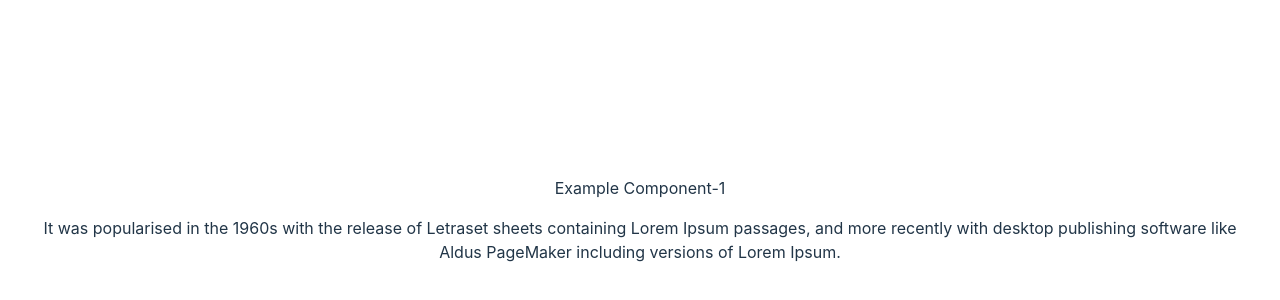
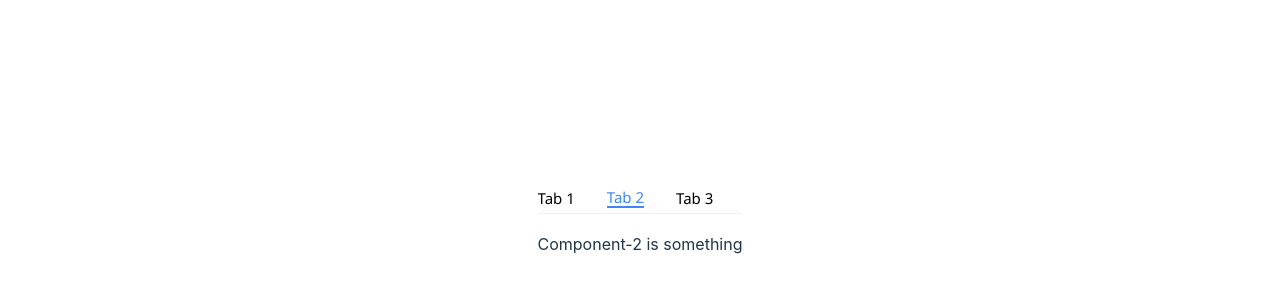
Before and after one commit to vikrantaroraa/canary-design, a React (Vite) app: page / in a window 1280 px wide. Shown: the part 172-472 px from the top of the page. Built offline with nearby package versions, Linux system fonts and the light colour scheme.

Commit message:
feat: created TabsTypeA component

```diff
--- a/src/App.tsx
+++ b/src/App.tsx
@@ -1,10 +1,10 @@
-import ExampleComponent1 from "src/components/example-components/Component1";
 import "./App.css";
+import TabsTypeA from "src/components/TabsTypeA";
 
 function App() {
   return (
     <>
-      <ExampleComponent1 />
+      <TabsTypeA />
     </>
   );
 }
--- /dev/null
+++ b/src/components/TabsTypeA/index.module.css
@@ -0,0 +1,36 @@
+.tabs {
+  width: 100%;
+}
+.tabs-navigation {
+  display: flex;
+  align-items: center;
+  gap: 32px;
+  height: 30px;
+  flex: auto;
+  overflow: hidden;
+  border-bottom: 1px solid #f0f0f0;
+}
+
+.tab {
+  font-family: "Segoe UI", "Roboto", "Helvetica Neue", "Arial", "Noto Sans",
+    sans-serif, "Apple Color Emoji", "Segoe UI Emoji", "Segoe UI Symbol",
+    "Noto Color Emoji";
+  font-style: normal;
+  font-weight: 400;
+  font-size: 15px;
+  line-height: 18px;
+  color: #000000;
+  cursor: pointer;
+  box-sizing: border-box;
+}
+
+.active-tab {
+  border-bottom: 2px solid #4285fa;
+  font-weight: 500;
+  color: #4285fa;
+}
+
+.tab-content {
+  border-top: 0px solid #f3f3f3;
+  padding: 18px 0;
+}
--- /dev/null
+++ b/src/components/TabsTypeA/index.tsx
@@ -0,0 +1,74 @@
+import React, { useEffect, useState } from "react";
+import styles from "src/components/TabsTypeA/index.module.css";
+import ExampleComponent1 from "src/components/example-components/Component1";
+import ExampleComponent3 from "src/components/example-components/Component3";
+import {
+  TabsDataProps,
+  TabsTypeAProps,
+} from "src/components/TabsTypeA/index.interface";
+
+const tabsData: TabsDataProps[] = [
+  {
+    key: "1",
+    label: "Tab 1",
+    children: <ExampleComponent1 />,
+  },
+  {
+    key: "2",
+    label: "Tab 2",
+    children: "Component-2 is something",
+  },
+  {
+    key: "3",
+    label: "Tab 3",
+    children: <ExampleComponent3 />,
+  },
+];
+
+const TabsTypeA = () => {
+  const tabHandler = (index: number) => {
+    console.log(`active tab index: ${index}`);
+  };
+
+  return (
+    <Tabs tabsData={tabsData} tabHandler={tabHandler} defaultActiveKey={1} />
+  );
+};
+
+// THIS IS THE MAIN TABS COMPONENT
+const Tabs = ({ tabsData, tabHandler, defaultActiveKey }: TabsTypeAProps) => {
+  const [activeTab, setActiveTab] = useState(0);
+
+  useEffect(() => {
+    defaultActiveKey && setActiveTab(defaultActiveKey);
+  }, [defaultActiveKey]);
+
+  return (
+    <div className={styles["tabs"]}>
+      <div className={styles["tabs-navigation"]}>
+        {tabsData.map((tab, index) => {
+          const { key, label } = tab;
+          return (
+            <div
+              key={key}
+              onClick={() => {
+                setActiveTab(index);
+                tabHandler(index);
+              }}
+              className={`${styles["tab"]} ${
+                activeTab === index ? styles["active-tab"] : ""
+              }`}
+            >
+              {label}
+            </div>
+          );
+        })}
+      </div>
+      <div className={styles["tab-content"]}>
+        {tabsData[activeTab].children}
+      </div>
+    </div>
+  );
+};
+
+export default TabsTypeA;
```
Also changed, not shown: src/components/TabsTypeA/index.interface.ts (added, +13 -0 lines).
